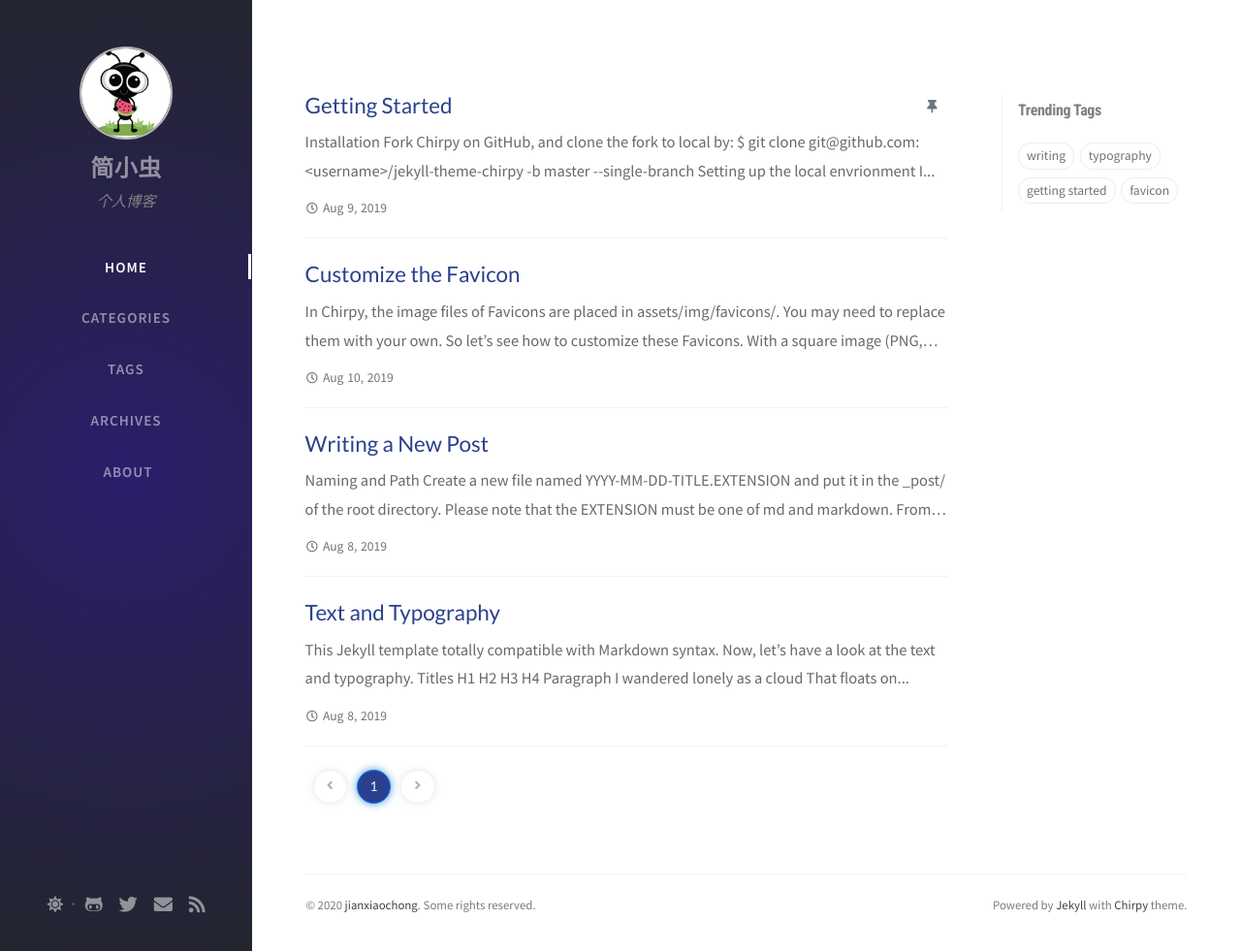
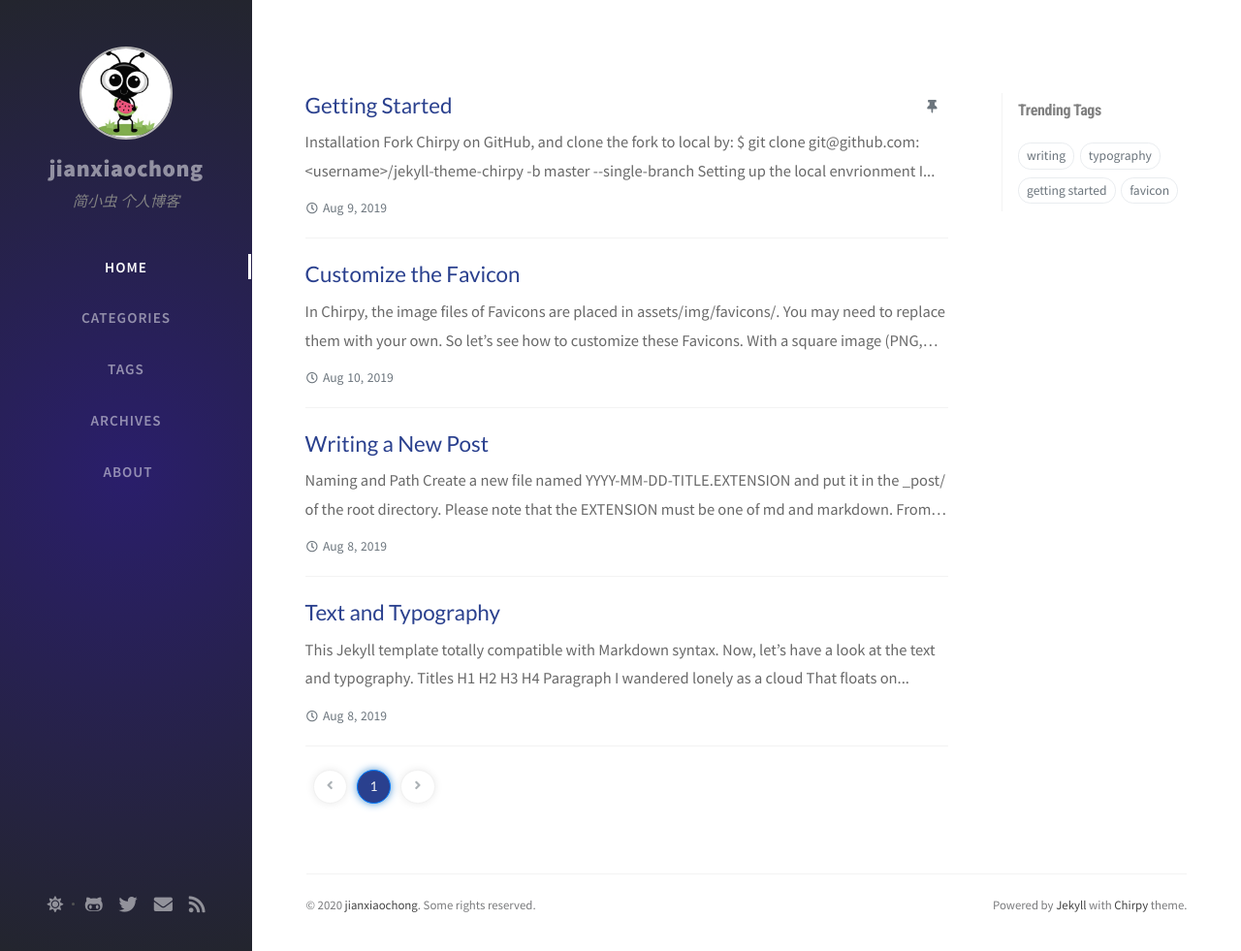
Before and after one commit to jianxiaochong/jianxiaochong.github.io, a Jekyll site: the page built from index.html, in a window 1280 px wide and 981 px high. Shown: the whole window at 97% size. Built offline with Jekyll 4.4.1, drawn with Linux system fonts in a browser that asks for light colours; nearby versions of some CDN libraries; the list of posts is cut into pages by our own code; comment, search, counter and statistics services are not loaded.

Commit message:
Update _config.yml

```diff
--- a/_config.yml
+++ b/_config.yml
@@ -8,9 +8,9 @@
 # jekyll-seo-tag settings › https://github.com/jekyll/jekyll-seo-tag/blob/master/docs/usage.md
 #--------------------------
 
-title: 简小虫                          # 主标题
+title: jianxiaochong                         # 主标题
 
-tagline: 个人博客       #子标题
+tagline: 简小虫 个人博客       #子标题
 
 description: >-                        # used by seo meta and the atom feed
   A minimal, portfolio, sidebar,
```
